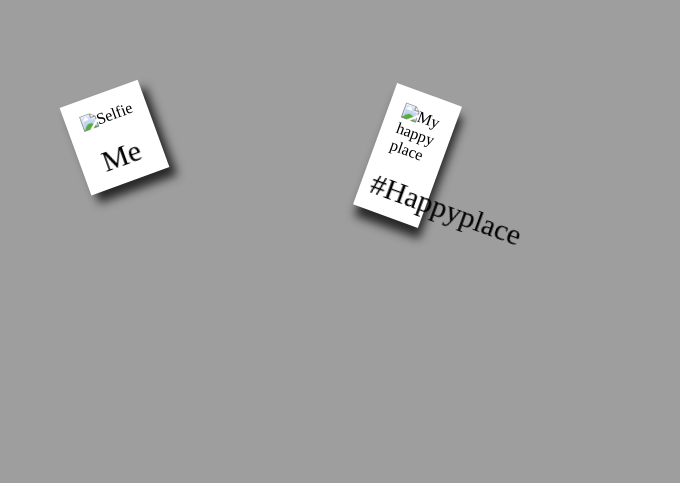
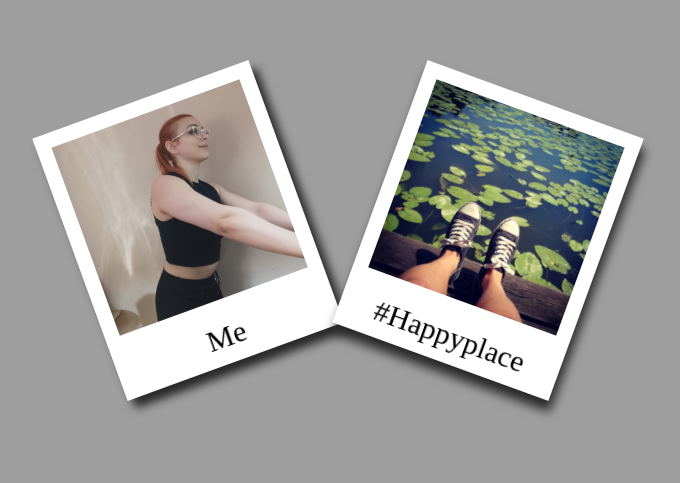
Before and after one commit to Ihopeitsfree/aboutme, a plain HTML site: page index.html in a window 1280 px wide. Shown: the part 159-642 px from the top of the page, without its empty margins (327-1007 px from the left). Drawn offline with nearby package versions, Linux system fonts and the light colour scheme; the site is published under a folder, as on GitHub Pages, so addresses that start at the root find nothing; a web font is replaced by a local one.

Commit message:
Update index.html

```diff
--- a/index.html
+++ b/index.html
@@ -14,7 +14,7 @@
     <div class="picture-container">
 
         <div class="polaroid selfie" polaroid-caption="Me">
-            <img src="/assets/selfie.jpg" alt="Selfie" width="200" height="200">
+            <img src="assets/selfie.jpg" alt="Selfie" width="200" height="200">
             <div class="image_overlay_selfie">
                 <div class="image_title_rolam">Rólam</div>
                 <p class="image_desciption_rolam">Új kihívások utána nézve találtam magam az online térben.</p>
@@ -22,7 +22,7 @@
         </div>
 
         <div class="polaroid happy-place" polaroid-caption="#Happyplace">
-            <img src="/assets/happy_place.jpg" alt="My happy place" width="200" height="200">
+            <img src="assets/happy_place.jpg" alt="My happy place" width="200" height="200">
             <div class="image_overlay_happy-place">
                 <div class="image_title_happy-place">Előfordulásom</div>
                 <p class="image_desciption_happy-place">Nem csak a gép előtt, de a szabadban, főleg vízközelben is jól érzem magam</p>
```
